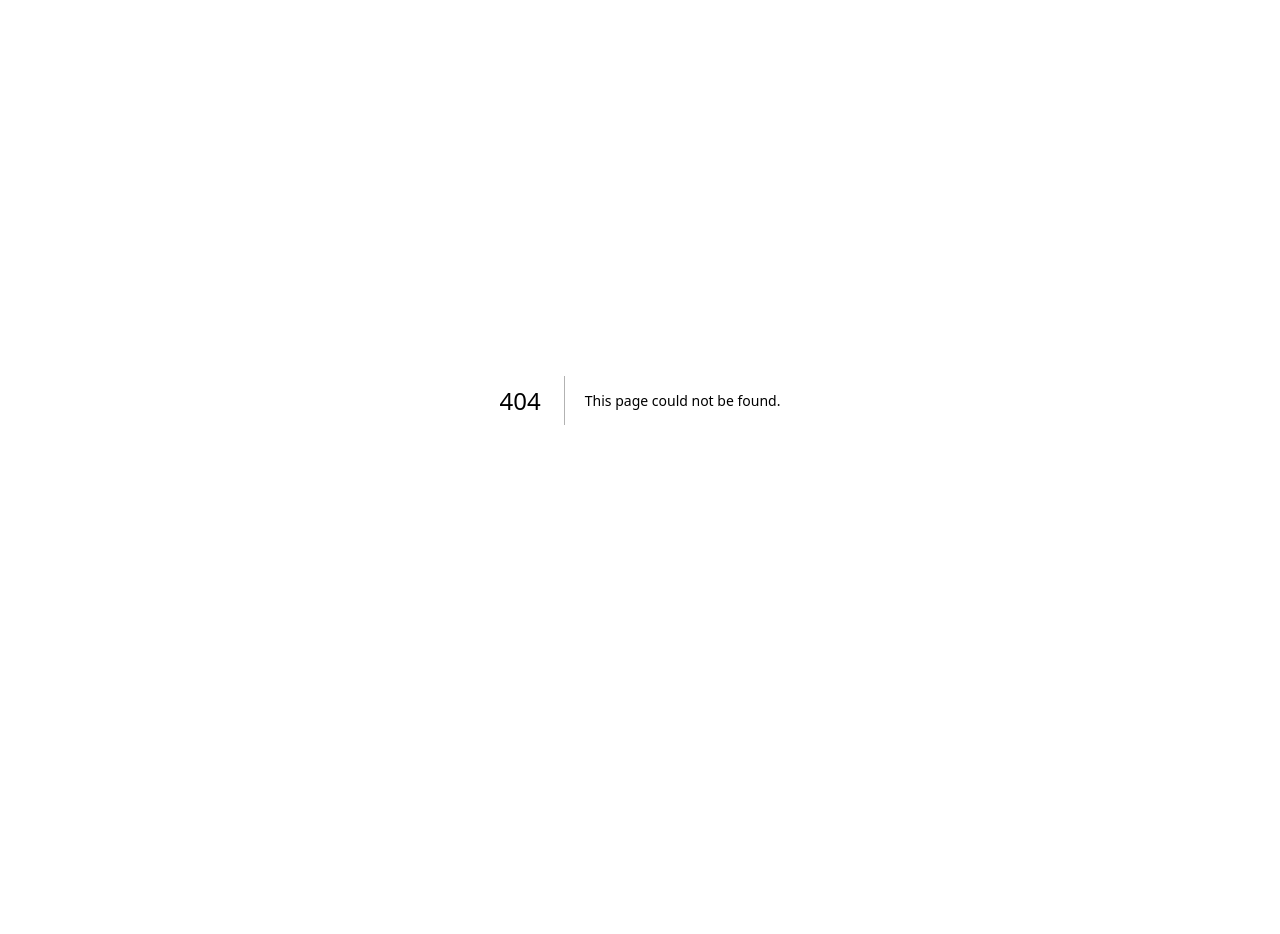
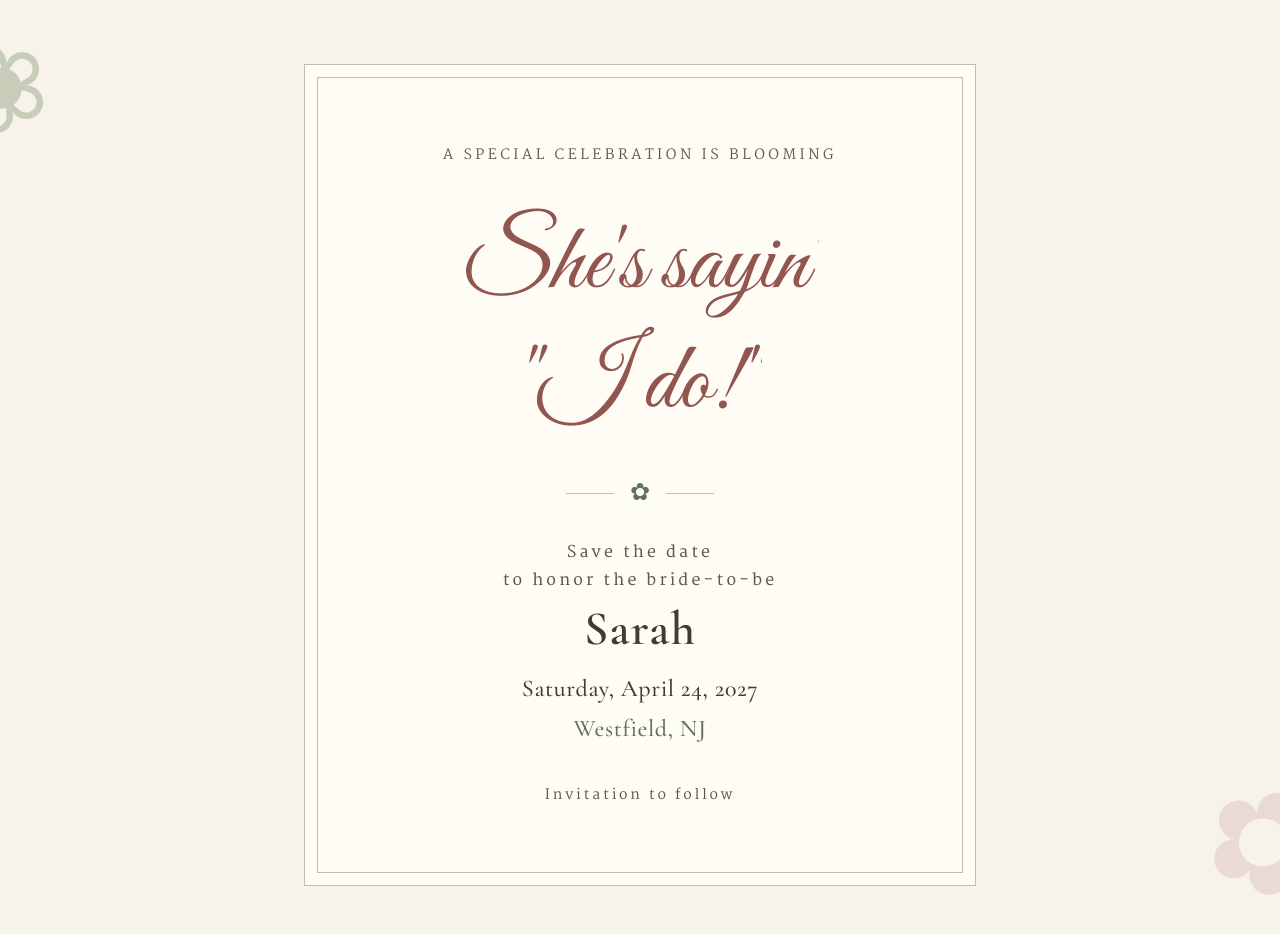
Before and after one commit to kramire/SR-bridal-shower, a Next.js app: page /save-the-date in a window 1280 px wide. Before the commit this address had no page. Shown: the top 934 px of the page. Before the commit the page ends 800 px from the top, so only its background shows below. Built offline with nearby package versions, Linux system fonts and the light colour scheme.

Commit message:
bump versions and add save the date page

```diff
--- a/package.json
+++ b/package.json
@@ -19,8 +19,8 @@
     "@types/react": "^19",
     "@types/react-dom": "^19",
     "babel-plugin-react-compiler": "1.0.0",
-    "eslint": "^9",
-    "eslint-config-next": "^14.2.35",
+    "eslint": "^10.14.0",
+    "eslint-config-next": "^0.2.4",
     "tailwindcss": "^4",
     "typescript": "^5"
   }
--- a/src/app/globals.css
+++ b/src/app/globals.css
@@ -22,6 +22,26 @@
   --paper-soft: #faf9f7;
   --line: #e7e4df;
   --accent: #a7a18e;
+
+/* Backgrounds */
+  --color-background: #F7F3EB;
+  --color-paper: #FFFCF6;
+
+  /* Primary palette */
+  --color-rose: #925650;
+  --color-sage: #607454;
+  --color-cream: #E8DDBD;
+
+  /* Text */
+  --color-text: #423B35;
+  --color-text-muted: #62564C;
+  --color-text-soft: #62564C;
+
+  /* Borders & decorative elements */
+  --color-border: #C8BBAA;
+  --color-border-soft: #C8BBAA;
+  --color-floral-rose: #E4D2C9;
+  --color-floral-sage: #AAB59A;
 }
 
 * {
@@ -125,3 +145,59 @@ select {
     transition-duration: 0.01ms !important;
   }
 }
+
+@keyframes writeIn {
+  0% {
+    clip-path: inset(0 100% 0 0);
+    opacity: 0;
+  }
+
+  10% {
+    opacity: 1;
+  }
+
+  100% {
+    clip-path: inset(0 0 0 0);
+    opacity: 1;
+  }
+}
+
+@keyframes fadeUp {
+  from {
+    opacity: 0;
+    transform: translateY(15px);
+  }
+
+  to {
+    opacity: 1;
+    transform: translateY(0);
+  }
+}
+
+.write-in {
+  display: inline-block;
+  opacity: 0;
+  animation: writeIn 2.2s ease-out 0.5s forwards;
+}
+
+.write-in-delay {
+  display: inline-block;
+  opacity: 0;
+  animation: writeIn 1.5s ease-out 2.5s forwards;
+}
+
+.details-reveal {
+  opacity: 0;
+  animation: fadeUp 1.2s ease-out 3.8s forwards;
+}
+
+@media (prefers-reduced-motion: reduce) {
+  .write-in,
+  .write-in-delay,
+  .details-reveal {
+    animation: none;
+    opacity: 1;
+    clip-path: none;
+    transform: none;
+  }
+}
--- /dev/null
+++ b/src/app/save-the-date/layout.tsx
@@ -0,0 +1,9 @@
+export default function Layout({
+  children,
+}: Readonly<{
+  children: React.ReactNode;
+}>) {
+  return (
+    <>{children}</>
+  );
+}
--- /dev/null
+++ b/src/app/save-the-date/page.tsx
@@ -0,0 +1,96 @@
+
+import { Great_Vibes, Cormorant_Garamond } from "next/font/google";
+
+const script = Great_Vibes({
+  subsets: ["latin"],
+  weight: "400",
+  variable: "--font-script",
+});
+
+const serif = Cormorant_Garamond({
+  subsets: ["latin"],
+  weight: ["400", "500", "600"],
+  variable: "--font-serif",
+});
+
+export default function SaveTheDatePage() {
+  return (
+    <main
+      className={`${script.variable} ${serif.variable} min-h-screen bg-[var(--color-background)] text-[var(--color-text)] overflow-hidden`}
+    >
+      <section className="relative flex min-h-screen items-center justify-center px-6 py-16">
+
+        {/* Decorative florals */}
+        <div className="pointer-events-none absolute -left-12 top-0 rotate-[-25deg] font-[family-name:var(--font-serif)] text-[120px] text-[var(--color-floral-sage)] opacity-60">
+          ❀
+        </div>
+
+        <div className="pointer-events-none absolute -right-10 bottom-0 rotate-[25deg] font-[family-name:var(--font-serif)] text-[140px] text-[var(--color-floral-rose)] opacity-70">
+          ✿
+        </div>
+
+        {/* Invitation card */}
+        <div className="relative z-10 w-full max-w-2xl border border-[var(--color-border)] bg-[var(--color-paper)] px-7 py-16 text-center shadow-[0_10px_50px_var(--color-shadow)] sm:px-16 sm:py-20">
+
+          {/* Inner border */}
+          <div className="pointer-events-none absolute inset-3 border border-[var(--color-border-soft)]" />
+
+          <div className="relative">
+
+            {/* Intro */}
+            <p className="mb-10 text-xs font-medium uppercase tracking-[0.25em] text-[var(--color-text-muted)] sm:text-sm">
+              A special celebration is blooming
+            </p>
+
+            {/* Animated headline */}
+            <div className="mb-8">
+              <h1 className="font-[family-name:var(--font-script)] text-6xl leading-tight text-[var(--color-rose)] sm:text-8xl">
+                <span className="write-in">
+                  She's sayin'
+                </span>
+                <br />
+                <span className="write-in-delay">
+                  "I do!"
+                </span>
+              </h1>
+            </div>
+
+            {/* Floral divider */}
+            <div className="mb-8 flex items-center justify-center gap-4">
+              <div className="h-px w-12 bg-[var(--color-border)]" />
+              <span className="text-2xl text-[var(--color-sage)]">✿</span>
+              <div className="h-px w-12 bg-[var(--color-border)]" />
+            </div>
+
+            {/* Event details */}
+            <div className="details-reveal">
+
+              <p className="mb-1 text-base font-semibold tracking-[0.2em] text-[var(--color-text-muted)]">
+                Save the date
+              </p>
+              <p className="mb-3 text-base font-semibold tracking-[0.2em] text-[var(--color-text-muted)]">
+                to honor the bride-to-be
+              </p>
+
+              <p className="mb-5 font-[family-name:var(--font-serif)] text-4xl font-semibold tracking-wide text-[var(--color-text)] sm:text-5xl">
+                Sarah
+              </p>
+
+              <div className="space-y-2 font-[family-name:var(--font-serif)] text-2xl font-medium tracking-wide text-[var(--color-text)]">
+                <p>Saturday, April 24, 2027</p>
+                <p className="text-[var(--color-sage)]">
+                  Westfield, NJ
+                </p>
+              </div>
+
+              <p className="mt-10 text-xs font-medium tracking-[0.2em] text-[var(--color-text-muted)] sm:text-sm">
+                Invitation to follow
+              </p>
+
+            </div>
+          </div>
+        </div>
+      </section>
+    </main>
+  );
+}
```
Also changed, not shown: 1 other file (tests, documents, lock files or other folders).
